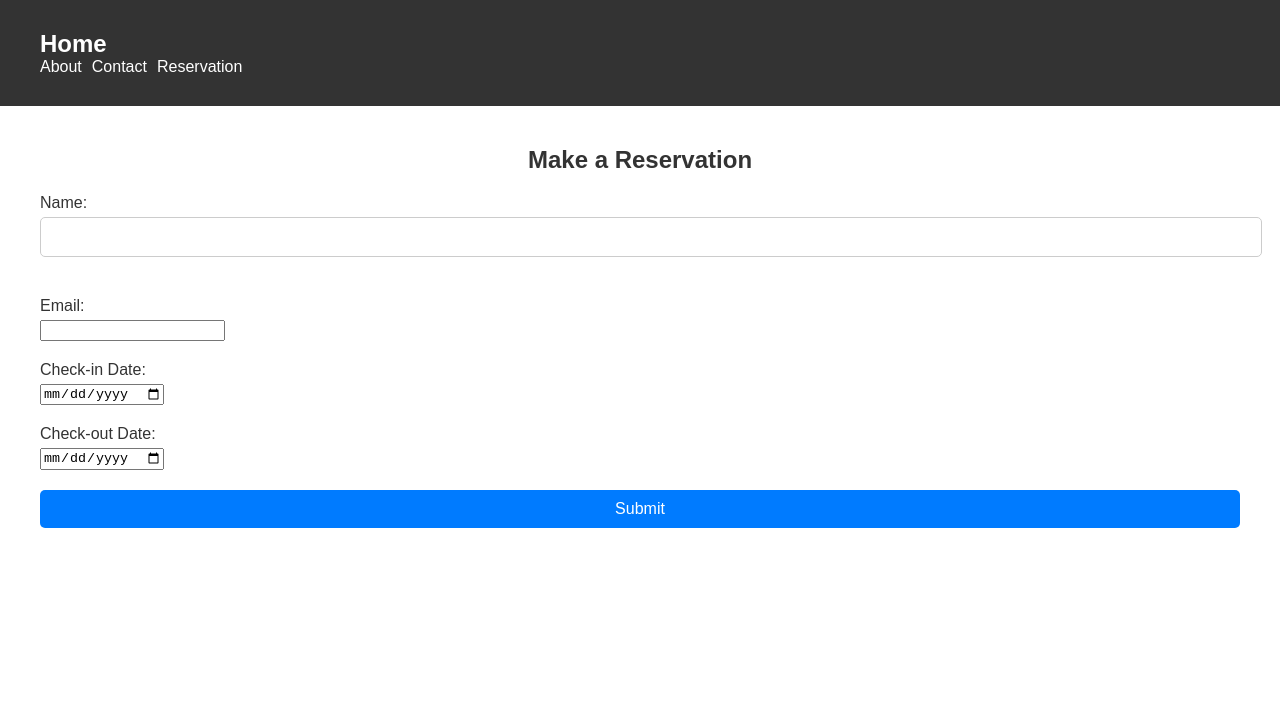
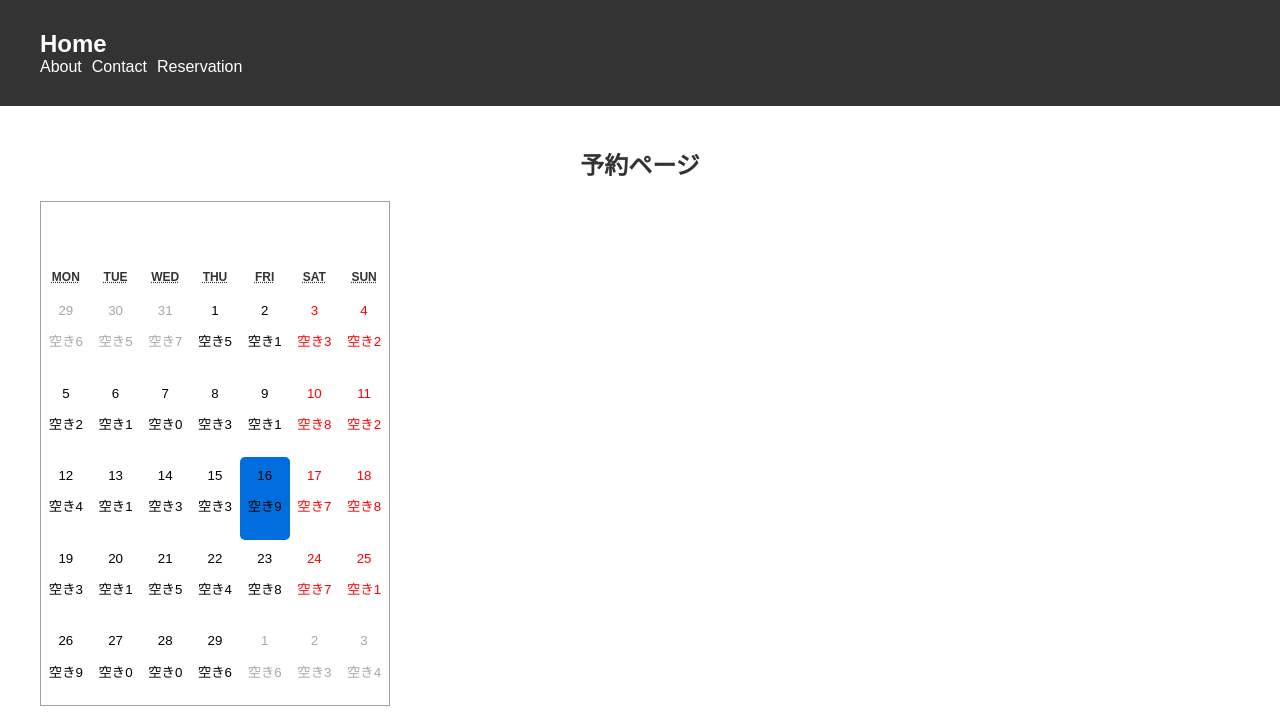
Before and after one commit to hiro1321/my_booking_app, a React (Create React App) app: page /reservation in a window 1280 px wide. Shown: the top 716 px of the page. Built offline with nearby package versions, Linux system fonts and the light colour scheme; no server answers.

Commit message:
make reservation

```diff
--- a/package.json
+++ b/package.json
@@ -11,6 +11,7 @@
     "@types/react": "^18.2.52",
     "@types/react-dom": "^18.2.18",
     "react": "^18.2.0",
+    "react-calendar": "^4.8.0",
     "react-dom": "^18.2.0",
     "react-scripts": "5.0.1",
     "typescript": "^4.9.5",
--- /dev/null
+++ b/src/pages/Admn/AdminNavbar.css
@@ -0,0 +1,15 @@
+.admin-nav-bar {
+  display: flex;
+  justify-content: space-around;
+  background-color: #333;
+  padding: 10px;
+}
+
+.nav-link {
+  color: #fff;
+  text-decoration: none;
+}
+
+.nav-link:hover {
+  text-decoration: underline;
+}
--- /dev/null
+++ b/src/pages/Admn/AdminNavbar.tsx
@@ -0,0 +1,43 @@
+import React from 'react';
+import './AdminNavbar.css';
+import { Link } from 'react-router-dom';
+import { logoutApi } from '../../services/api';
+
+const AdminNavbar: React.FC = () => {
+  const handleLogout = async () => {
+    // ローカルリポジトリからユーザー名を取得
+    const token = localStorage.getItem('token') || '';
+    const user = JSON.parse(localStorage.getItem('user') || '');
+    console.log(token);
+    if (!user) {
+      return;
+    }
+    await logoutApi(user.username, token);
+    localStorage.removeItem('token');
+    localStorage.removeItem('user');
+  };
+  return (
+    <>
+      <h2>管理者ページ</h2>
+      <div className='admin-nav-bar'>
+        <Link to='/admin/dashboard' className='nav-link'>
+          Dashboard
+        </Link>
+        <Link to='/admin/reservations' className='nav-link'>
+          予約管理
+        </Link>
+        <Link to='/admin/rooms' className='nav-link'>
+          客室管理
+        </Link>
+        <Link to='/admin/users' className='nav-link'>
+          ユーザー管理
+        </Link>
+        <a className='nav-link' onClick={handleLogout}>
+          ログアウト
+        </a>
+      </div>
+    </>
+  );
+};
+
+export default AdminNavbar;
--- /dev/null
+++ b/src/pages/Reservation.css
@@ -0,0 +1,10 @@
+.react-calendar__month-view__days__day {
+  color: #000;
+}
+
+.react-calendar__month-view__days__day--weekend {
+  color: red;
+}
+.react-calendar__month-view__days__day--neighboringMonth {
+  color: #a7a7a7;
+}
--- a/src/pages/Reservation.tsx
+++ b/src/pages/Reservation.tsx
@@ -1,71 +1,38 @@
-// Reservation.tsx
+import React, { useState } from 'react';
+import Calendar from 'react-calendar';
+import 'react-calendar/dist/Calendar.css';
+import './Reservation.css';
 
-import React, { useState } from 'react';
+type ValuePiece = Date | null;
+type Value = ValuePiece | [ValuePiece, ValuePiece];
 
-const Reservation: React.FC = () => {
-  const [name, setName] = useState('');
-  const [email, setEmail] = useState('');
-  const [checkInDate, setCheckInDate] = useState('');
-  const [checkOutDate, setCheckOutDate] = useState('');
+const ReservationPage: React.FC = () => {
+  const [value, onChange] = useState<Value>(new Date());
 
-  const handleSubmit = (e: React.FormEvent<HTMLFormElement>) => {
-    e.preventDefault();
-    // 予約の処理をここに追加する
-    console.log('Reservation submitted:', {
-      name,
-      email,
-      checkInDate,
-      checkOutDate,
-    });
-    // 送信後の処理を行う
+  // 選択した日付の空き部屋数を取得する関数
+  const getRoomAvailability = (selectedDate: Date): number => {
+    // ここに実際の空き部屋数を取得する処理を実装する
+    // この例では仮の値としてランダムな数を返す
+    return Math.floor(Math.random() * 10);
+  };
+
+  // カレンダーの日付ごとに空き部屋数を取得し、表示する
+  const tileContent = ({ date, view }: any) => {
+    if (view === 'month') {
+      const availability = getRoomAvailability(date);
+      return <p>空き{availability}</p>;
+    }
+    return null;
   };
 
   return (
-    <div className='reservation-container'>
-      <h2>Make a Reservation</h2>
-      <form onSubmit={handleSubmit}>
-        <div className='form-group'>
-          <label>Name:</label>
-          <input
-            type='text'
-            value={name}
-            onChange={(e) => setName(e.target.value)}
-            required
-          />
-        </div>
-        <div className='form-group'>
-          <label>Email:</label>
-          <input
-            type='email'
-            value={email}
-            onChange={(e) => setEmail(e.target.value)}
-            required
-          />
-        </div>
-        <div className='form-group'>
-          <label>Check-in Date:</label>
-          <input
-            type='date'
-            value={checkInDate}
-            onChange={(e) => setCheckInDate(e.target.value)}
-            required
-          />
-        </div>
-        <div className='form-group'>
-          <label>Check-out Date:</label>
-          <input
-            type='date'
-            value={checkOutDate}
-            onChange={(e) => setCheckOutDate(e.target.value)}
-            required
-          />
-        </div>
-        <button type='submit' className='btn btn-primary'>
-          Submit
-        </button>
-      </form>
+    <div className='reservation-page'>
+      <h2>予約ページ</h2>
+      <div className='calendar-container'>
+        <Calendar value={value} onChange={onChange} tileContent={tileContent} />
+      </div>
     </div>
   );
 };
 
-export default Reservation;
+export default ReservationPage;
--- a/src/routes/AdminRoutes.tsx
+++ b/src/routes/AdminRoutes.tsx
@@ -6,16 +6,30 @@ import RoomsPage from '../pages/Admn/RoomsPage';
 import RoomsAddPage from '../pages/Admn/RoomsAddPage';
 import RoomsEditPage from '../pages/Admn/RoomsEditPage';
 import PrivateRoute from './PrivateRoutes';
+import AdminNavbar from '../pages/Admn/AdminNavbar';
 
 const AdminRoutes: React.FC<RouteComponentProps> = ({ match }) => {
   return (
-    <Switch>
-      <Route path={`${match.url}/login`} component={AdminLogin} />
-      <PrivateRoute path={`${match.url}/dashboard`} component={DashboardPage} />
-      <Route exact path={`${match.url}/rooms`} component={RoomsPage} />
-      <Route exact path={`${match.url}/rooms/add`} component={RoomsAddPage} />
-      <Route path={`${match.url}/rooms/edit/:id`} component={RoomsEditPage} />
-    </Switch>
+    <>
+      <AdminNavbar />
+      <Switch>
+        <Route path={`${match.url}/login`} component={AdminLogin} />
+        <PrivateRoute
+          path={`${match.url}/dashboard`}
+          component={DashboardPage}
+        />
+        <PrivateRoute exact path={`${match.url}/rooms`} component={RoomsPage} />
+        <PrivateRoute
+          exact
+          path={`${match.url}/rooms/add`}
+          component={RoomsAddPage}
+        />
+        <PrivateRoute
+          path={`${match.url}/rooms/edit/:id`}
+          component={RoomsEditPage}
+        />
+      </Switch>
+    </>
   );
 };
 
--- a/src/services/api.ts
+++ b/src/services/api.ts
@@ -17,6 +17,17 @@ export const loginApi = async (username: string, password: string) => {
 export const verifyTokenApi = async (tokenValue: string) => {
   const bodyContent = { token: tokenValue };
   return await executeApi('/admin/verify-token', 'POST', bodyContent);
+};
+
+/**
+ * ログアウトAPIを実行
+ */
+export const logoutApi = async (username: string, token: string) => {
+  const bodyContent = {
+    username: username,
+    token: token,
+  };
+  return await executeApi('/admin/logout', 'POST', bodyContent);
 };
 
 /**
```
Also changed, not shown: 1 other file (tests, documents, lock files or other folders).
